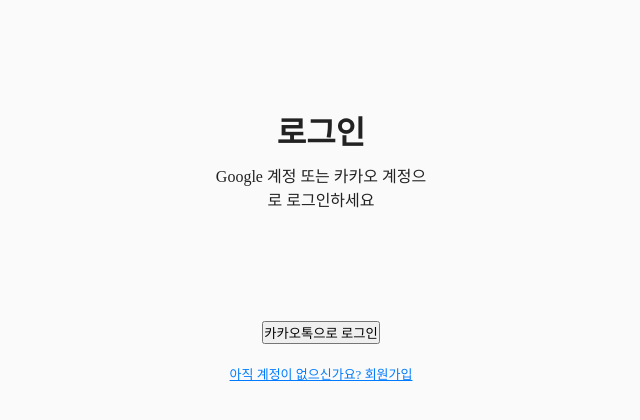
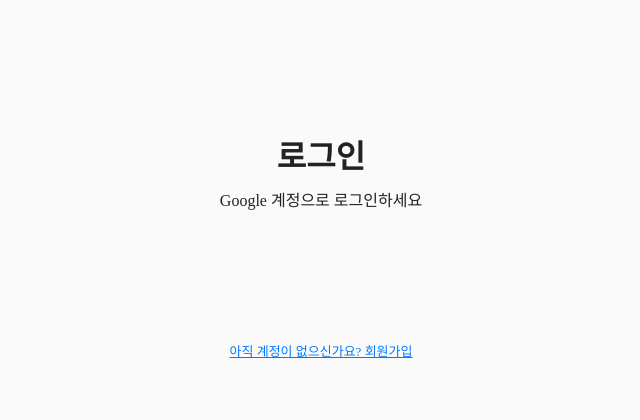
Before and after one commit to elroi773/manna_pray_project, a React (Vite) app: page /login in a window 1280 px wide. Shown: the top 420 px of the page, without its empty margins (319-959 px from the left). Built offline with nearby package versions, Linux system fonts and the light colour scheme; a web font is replaced by a local one.

Commit message:
firebase 추가

```diff
--- a/src/Login/login.jsx
+++ b/src/Login/login.jsx
@@ -2,43 +2,13 @@
   import { GoogleLogin } from "@react-oauth/google";
   import { jwtDecode } from "jwt-decode";
   import { useNavigate } from "react-router-dom";
-import "./login.css"; // join이면 join.css
+  import "./login.css";
+  import { auth, provider } from "../firebase"; //firebase 추가
+  import { signInWithPopup } from "firebase/auth";
 
   function Login() {
     const [user, setUser] = useState(null);
     const navigate = useNavigate();
-
-  // ✅ 여기 아래에 Kakao 로그인 함수 넣기
-  const handleKakaoLogin = () => {
-    if (!window.Kakao.isInitialized()) {
-      window.Kakao.init("40538baf4c86d4f3813eb46028d01f0e"); // 🔑 여기에 본인의 키 입력
-    }
-
-    window.Kakao.Auth.login({
-      scope: "profile_nickname, account_email",
-      success: function (authObj) {
-        window.Kakao.API.request({
-          url: "/v2/user/me",
-          success: function (res) {
-            const kakaoAccount = res.kakao_account;
-            const user = {
-              name: kakaoAccount.profile.nickname,
-              email: kakaoAccount.email,
-            };
-            console.log("카카오 로그인 성공:", user);
-            setUser(user);
-            navigate("/");
-          },
-          fail: function (error) {
-            console.error("카카오 사용자 정보 요청 실패:", error);
-          },
-        });
-      },
-      fail: function (err) {
-        console.error("카카오 로그인 실패:", err);
-      },
-    });
-  };
 
     return (
       <div className="auth-page">
@@ -46,7 +16,7 @@
           <h1>로그인</h1>
           {!user ? (
             <>
-            <p>Google 계정 또는 카카오 계정으로 로그인하세요</p>
+              <p>Google 계정으로 로그인하세요</p>
               <GoogleLogin
                 onSuccess={(credentialResponse) => {
                   const decoded = jwtDecode(credentialResponse.credential);
@@ -58,9 +28,6 @@
                   console.log("Google 로그인 실패");
                 }}
               />
-            <button className="kakao-button" onClick={handleKakaoLogin}>
-              카카오톡으로 로그인
-            </button>
               <p className="auth-link" onClick={() => navigate("/join")}>
                 아직 계정이 없으신가요? 회원가입
               </p>
@@ -75,4 +42,13 @@
     );
   }
 
+  const handleGoogleLogin = async () => {
+    try {
+      const result = await signInWithPopup(auth, provider);
+      console.log("로그인 성공:", result.user);
+    } catch (err) {
+      console.error("로그인 실패:", err);
+    }
+  };
+
   export default Login;
```
Lines whose indentation alone changed are shown as unchanged.
